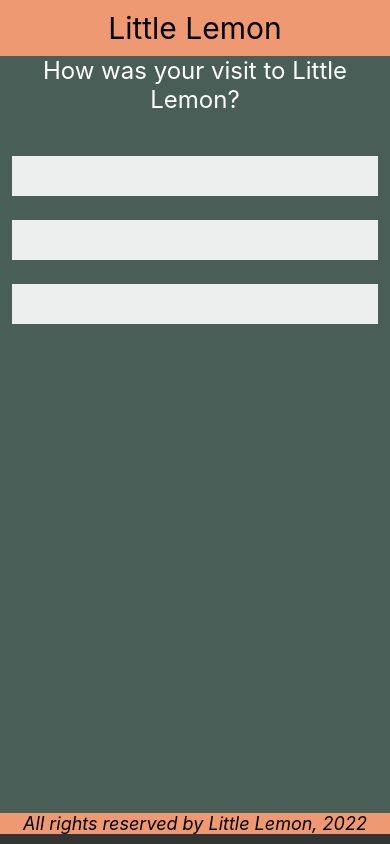
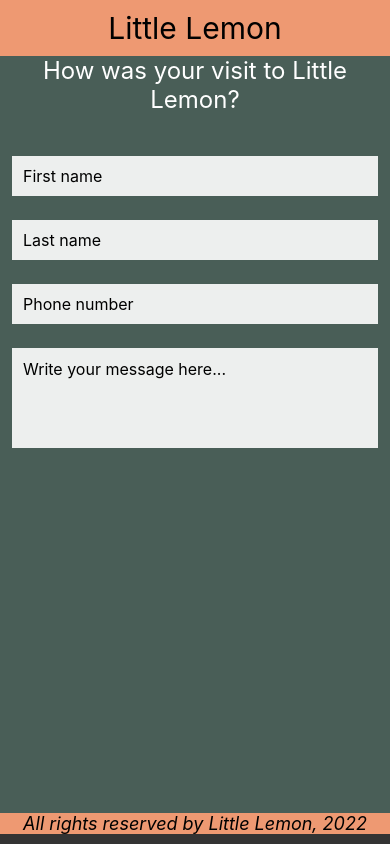
Before and after one commit to joktz/little-lemon-practice, a React Native app: screen / in a window 390 px wide. Built offline with nearby package versions, Linux system fonts and the light colour scheme.

Commit message:
Feat: Added phone number field to feedback form.

```diff
--- a/components/FeedbackForm.js
+++ b/components/FeedbackForm.js
@@ -5,6 +5,7 @@
     const [firstName, onChangeFirstName] = React.useState('');
     const [lastName, onChangeLastName] = React.useState('');
     const [message, onChangeMessage] = React.useState('');
+    const [phone, onChangePhone] = React.useState('');
 
     return (
         <KeyboardAvoidingView style={styles.container} behavior={Platform.OS === 'ios' ? 'padding' : 'height'}>
@@ -12,9 +13,21 @@
                 <Text style={styles.headingSection}>
                     How was your visit to Little Lemon?
                 </Text>
-                <TextInput value={firstName} onChangeText={onChangeFirstName} style={styles.input} />
-                <TextInput value={lastName} onChangeText={onChangeLastName} style={styles.input} />
-                <TextInput value={message} onChangeText={onChangeMessage} style={styles.input} />
+                <TextInput value={firstName} onChangeText={onChangeFirstName} placeholder='First name' style={styles.input} />
+                <TextInput value={lastName} onChangeText={onChangeLastName} placeholder='Last name' style={styles.input} />
+                <TextInput
+                    value={phone}
+                    onChangeText={onChangePhone}
+                    placeholder='Phone number'
+                    keyboardType='phone-pad'
+                    style={styles.input} />
+                <TextInput
+                    value={message}
+                    onChangeText={onChangeMessage}
+                    placeholder='Write your message here...'
+                    multiline={true}
+                    maxLength={250}
+                    style={styles.messageInput} />
             </ScrollView>
         </KeyboardAvoidingView>
     )
@@ -46,6 +59,7 @@
         borderWidth: 1,
         padding: 10,
         fontSize: 16,
-        backgroundColor: '#F4CE14',
+        borderColor: '#EDEFEE',
+        backgroundColor: '#EDEFEE',
     }
 })
```
